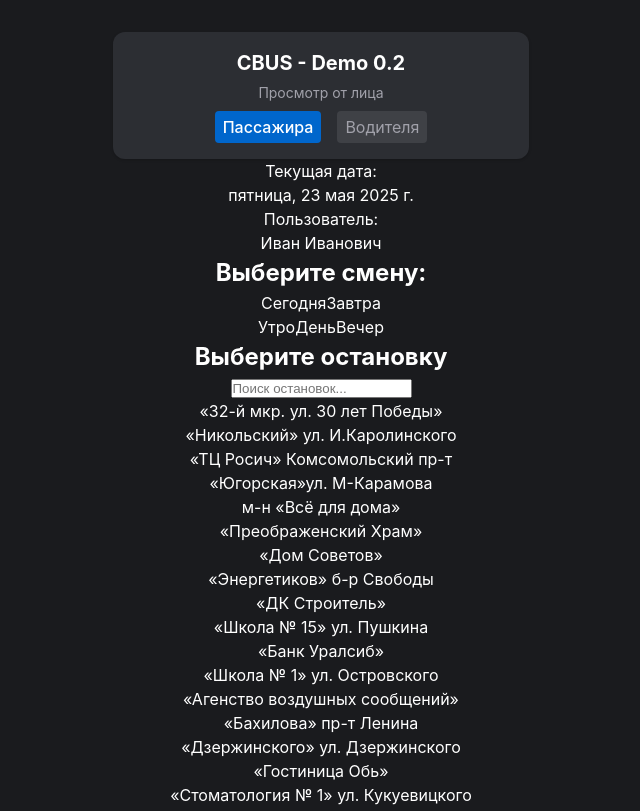
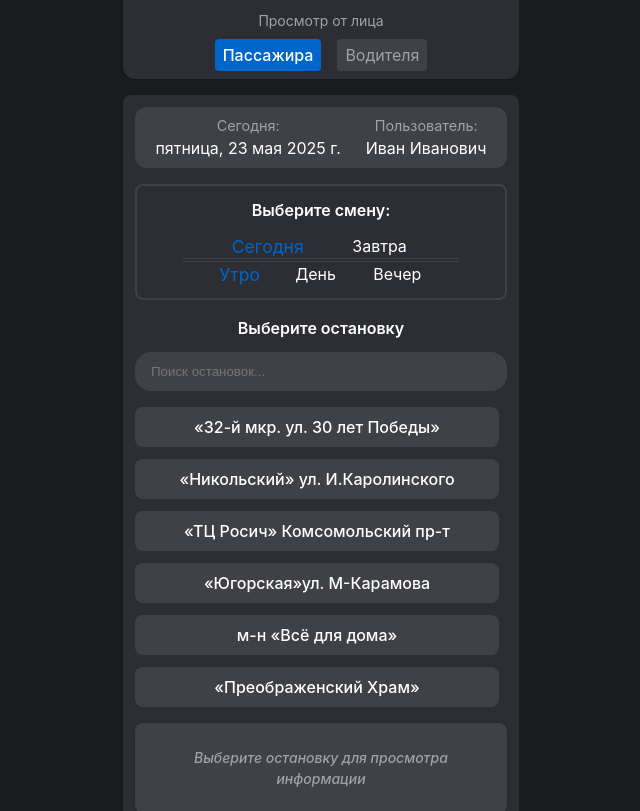
Before and after one commit to YeongSa/atc-bus, a React (Vite) app: page / in a window 1280 px wide. Shown: the top 811 px of the page, without its empty margins (319-959 px from the left). Built offline with nearby package versions, Linux system fonts and the light colour scheme.

Commit message:
passenger design 0.5

```diff
--- a/src/App.css
+++ b/src/App.css
@@ -5,8 +5,8 @@
 }
 
 body {
-  background-color: #1a1b1e;
-  color: #fff;
+  background-color: var(--bg-main-dark);
+  color: var(--text-main);
 }
 
 #root {
@@ -17,19 +17,19 @@ body {
 
 .app {
   width: 90%;
-  max-width: 480px;
+  max-width: 460px;
   height: 100%;
-  padding: 2rem;
+  padding: 2px 2rem;
   margin: auto;
   display: flex;
-  justify-content: space-between;
+  justify-content: center;
   flex-direction: column;
   text-align: center;
 }
 
 header {
-  padding: 1rem;
-  background-color: #2c2e33;
+  padding-bottom: 0.5rem;
+  background-color: var(--bg-secondary-dark);
   box-shadow: 0 1px 3px rgba(0, 0, 0, 0.2);
   border-radius: 12px;
 }
@@ -41,12 +41,12 @@ header h1 {
 
 header p {
   font-size: 0.875rem;
-  color: #a1a1aa;
+  color: var(--text-dim);
 }
 
 header a {
-  background-color: #3f4146;
-  color: #a1a1aa;
+  background-color: var(--bg-element-dark);
+  color: var(--text-dim);
   text-decoration: none;
   margin: 0.5rem 0.5rem 0;
   padding: 0.25rem 0.5rem;
@@ -56,11 +56,11 @@ header a {
 }
 
 header a:hover {
-  color: #ffffff;
+  color: var(--text-main);
 }
 
 header a.active {
-  background-color: #0066cc;
-  color: #ffffff;
+  background-color: var(--selected);
+  color: var(--text-main);
   font-weight: 500;
 }
--- a/src/components/passenger/PassengerMain.jsx
+++ b/src/components/passenger/PassengerMain.jsx
@@ -21,11 +21,11 @@ const PassengerMain = () => {
         <div className="date-container">
           <h2>Выберите смену:</h2>
           <div className="day">
-            <span>Сегодня</span>
+            <span className="shift-selected">Сегодня</span>
             <span>Завтра</span>
           </div>
           <div className="shift">
-            <span>Утро</span>
+            <span className="shift-selected">Утро</span>
             <span>День</span>
             <span>Вечер</span>
           </div>
@@ -43,7 +43,6 @@ const PassengerMain = () => {
         </div>
       </div>
 
-      <div>
       <div className="stop-list">
         {filteredStops.length > 0 ? (
           filteredStops.map((stop) => (
@@ -61,6 +60,24 @@ const PassengerMain = () => {
           <div className="no-results">Остановки не найдены</div>
         )}
       </div>
+
+      <div className="preview-section">
+        {selectedStop ? (
+          <div className="stop-preview">
+            <h2>Выбрано</h2>
+            <h3>{selectedStop.name}</h3>
+            <h4>Автобус будет в:</h4>
+            <div className="timetable">
+              {selectedStop.times.map((time) => (
+                <span className="time">{time}</span>
+              ))}
+            </div>
+          </div>
+        ) : (
+          <p className="no-selection">
+            Выберите остановку для просмотра информации
+          </p>
+        )}
       </div>
     </div>
   );
--- a/src/components/passenger/UserInfo.jsx
+++ b/src/components/passenger/UserInfo.jsx
@@ -13,7 +13,7 @@ const UserInfo = () => {
   return (
     <div className="user-info">
       <div className="date">
-        <p>Текущая дата:</p>
+        <p>Сегодня:</p>
         <span>{currentDate}</span>
       </div>
 
--- a/src/components/passenger/passengerMain.css
+++ b/src/components/passenger/passengerMain.css
@@ -0,0 +1,135 @@
+.passenger-main {
+  background-color: var(--bg-secondary-dark);
+  border-radius: 8px;
+  padding: 0.75rem;
+  margin-top: 1rem;
+}
+
+.date-container {
+  margin-top: 1rem;
+  border: 2px solid var(--bg-element-dark);
+  border-radius: 8px;
+  padding: 0.75rem;
+}
+
+.date-container h2,
+.search-container h2 {
+  font-size: 1rem;
+  margin-bottom: 0.75rem;
+  font-weight: 600;
+}
+
+.day {
+  width: 80%;
+  margin: auto;
+  display: flex;
+  align-items: center;
+  justify-content: space-evenly;
+  border-bottom: 1px solid var(--bg-element-dark);
+}
+
+.shift {
+  width: 80%;
+  margin: 2px auto 0;
+  display: flex;
+  align-items: center;
+  justify-content: space-evenly;
+  border-top: 1px solid var(--bg-element-dark);
+}
+
+.shift-selected {
+  color: var(--selected);
+  scale: 1.1;
+}
+
+.search-container {
+  margin-top: 1rem;
+  margin-bottom: 1rem;
+}
+
+.search-container input {
+  height: 2rem;
+  width: 100%;
+  border-radius: 16px;
+  outline: none;
+  border: none;
+  background-color: var(--bg-element-dark);
+  padding: 1.2rem 1rem;
+}
+
+.stop-list {
+  height: 300px;
+  overflow-y: scroll;
+}
+
+.stop-item {
+  background-color: var(--bg-element-dark);
+  border-radius: 8px;
+  padding: 0.5rem;
+  margin-bottom: 0.75rem;
+  margin-right: 0.5rem;
+  cursor: pointer;
+}
+
+.stop-item:last-child {
+  margin-bottom: 0;
+}
+
+/* Custom scrollbar for Webkit browsers */
+.stop-list::-webkit-scrollbar {
+  width: 4px;
+}
+
+.stop-list::-webkit-scrollbar-track {
+  background: #3f4147;
+  border-radius: 8x;
+}
+
+.stop-list::-webkit-scrollbar-thumb {
+  background-color: #60a5fa;
+  border-radius: 8x;
+}
+
+.stop-list::-webkit-scrollbar-thumb:hover {
+  background-color: #3b82f6;
+}
+
+.stop-item:hover {
+  background-color: #4b4c52;
+  transform: translateY(-1px);
+}
+
+.stop-item.selected {
+  background-color: #1e40af;
+  border-color: #60a5fa;
+}
+
+.stop-name {
+  color: #ffffff;
+  font-weight: 500;
+}
+
+.preview-section {
+  background-color: var(--bg-element-dark);
+  padding: 0.5rem;
+  border-radius: 8px;
+  box-shadow: 0 1px 3px rgba(0, 0, 0, 0.2);
+  margin-top: 1rem;
+}
+
+.stop-preview h3,
+h4 {
+  color: #ffffff;
+  margin-bottom: 0.5rem;
+  font-size: 1rem;
+  font-weight: 600;
+}
+
+.no-selection {
+  color: #a1a1aa;
+  font-style: italic;
+  text-align: center;
+  padding: 1rem;
+  font-weight: 500;
+  font-size: 0.875rem;
+}
--- a/src/components/passenger/userInfo.css
+++ b/src/components/passenger/userInfo.css
@@ -0,0 +1,13 @@
+.user-info {
+  background-color: var(--bg-element-dark);
+  border-radius: 12px;
+  display: flex;
+  align-items: center;
+  justify-content: space-around;
+  padding: 0.5rem;
+}
+
+.user-info p {
+  font-size: 0.9rem;
+  color: var(--text-dim);
+}
--- a/src/index.css
+++ b/src/index.css
@@ -5,13 +5,10 @@
 
   /* dark theme */
   --bg-main-dark: #1a1b1e;
-  --bg-secondary-dark: ##2c2e33;
-  --bg-element-dark: ##3f4147;
+  --bg-secondary-dark: #2c2e33;
+  --bg-element-dark: #3f4147;
   --selected: #0066cc;
   --selected2: #1e40af;
+  --text-main: #fff;
   --text-dim: #a1a1aa;
 }
-
-body {
-  background-color: var(--bg-main-dark);
-}
```
Lines whose indentation alone changed are shown as unchanged.
